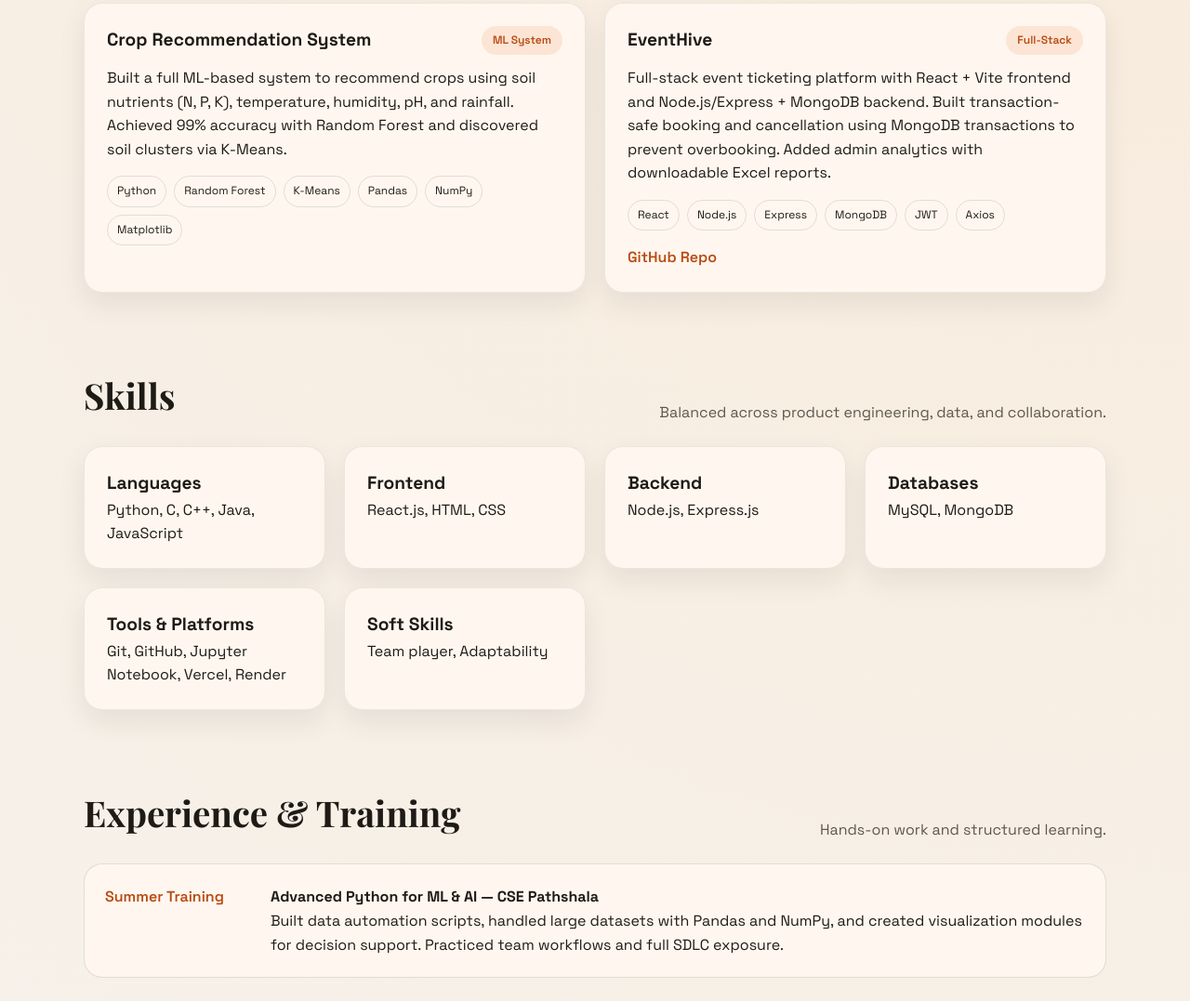
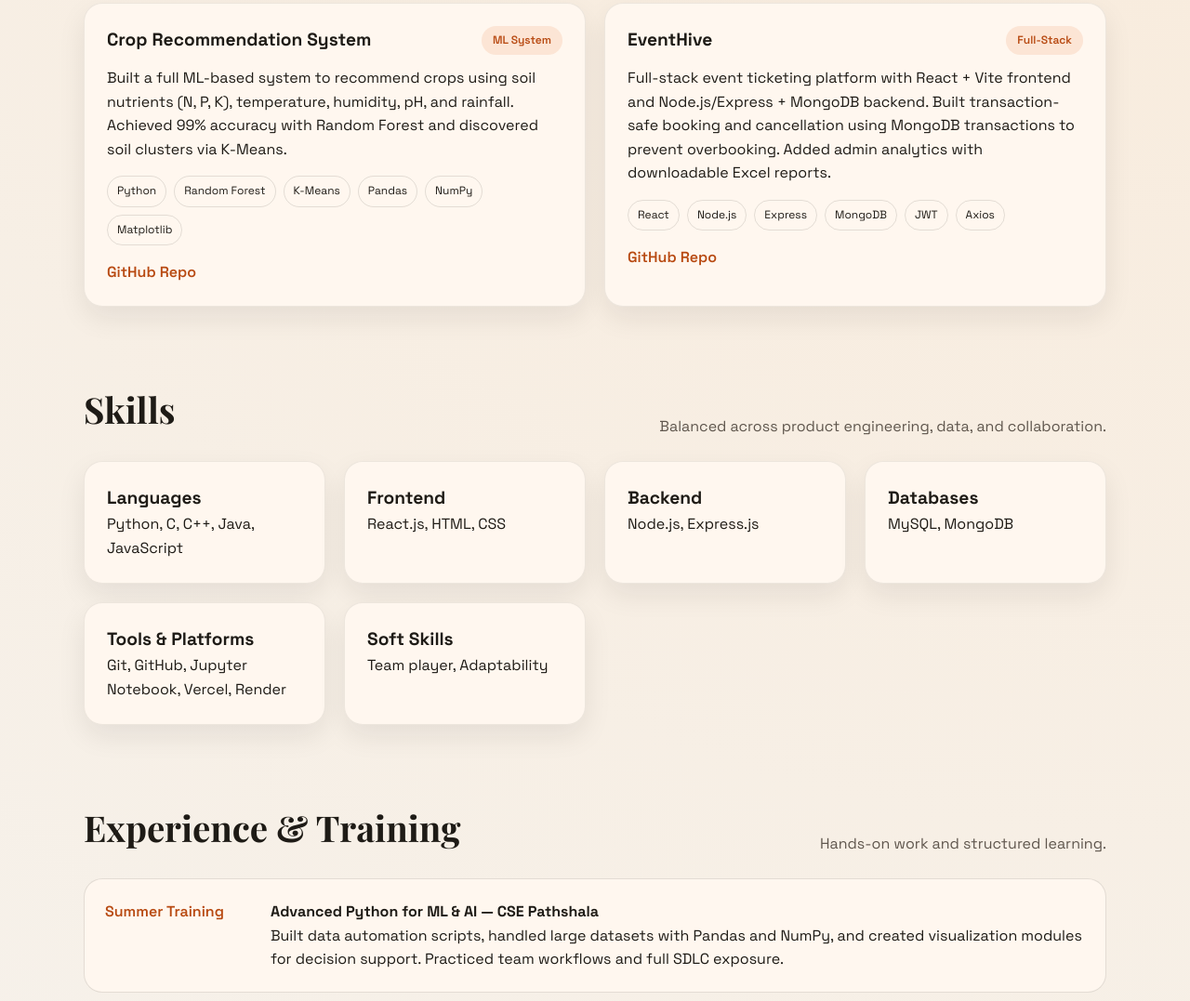
Before and after one commit to harishrao21/portfolio, a plain HTML site: page index.html in a window 1280 px wide. Shown: the part 682-1759 px from the top of the page at 93% size. Drawn offline with nearby package versions, Linux system fonts and the light colour scheme.

Commit message:
Add crop production repo link

```diff
--- a/index.html
+++ b/index.html
@@ -81,6 +81,7 @@
             <li>NumPy</li>
             <li>Matplotlib</li>
           </ul>
+          <a class="project-link" href="https://github.com/harishrao21/crop-production" target="_blank" rel="noreferrer">GitHub Repo</a>
         </article>
         <article class="card reveal">
           <div class="card-header">
```
